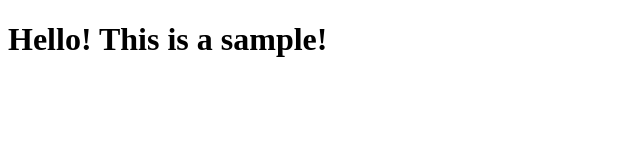
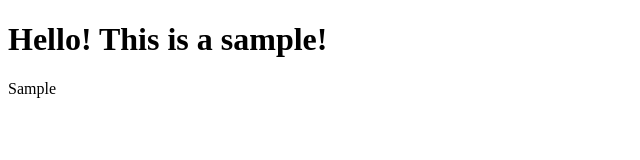
Before and after one commit to Toaduhs-dev/new-repo, a plain HTML site: page index.html in a window 1280 px wide. Shown: the full height of the page, 0-640 px from the left. Drawn offline with Linux system fonts and the light colour scheme.

Commit message:
Add p tag

```diff
--- a/index.html
+++ b/index.html
@@ -7,5 +7,6 @@
   </head>
   <body>
     <h1>Hello! This is a sample!</h1>
+    <p>Sample</p>
   </body>
 </html>
```
